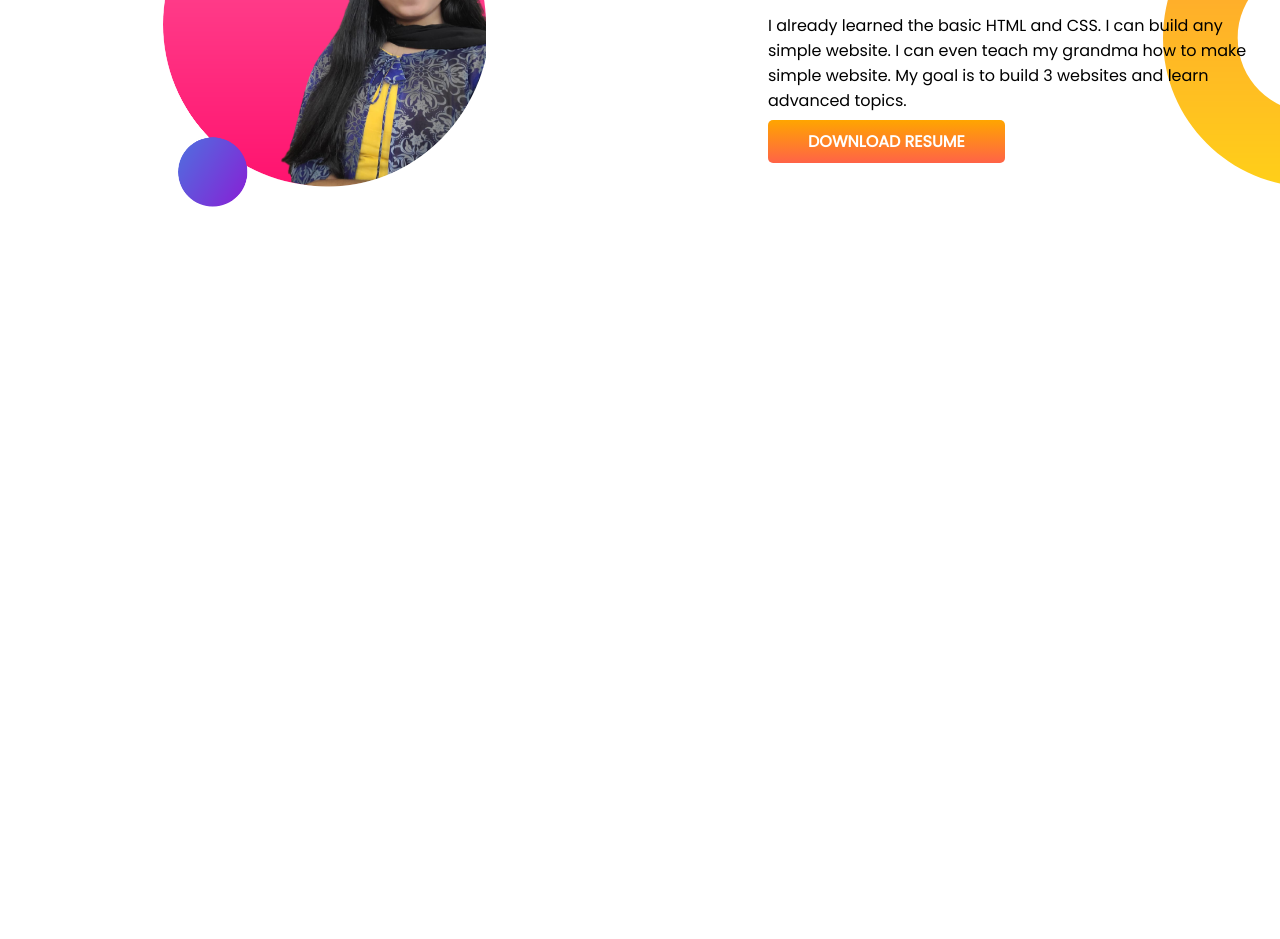
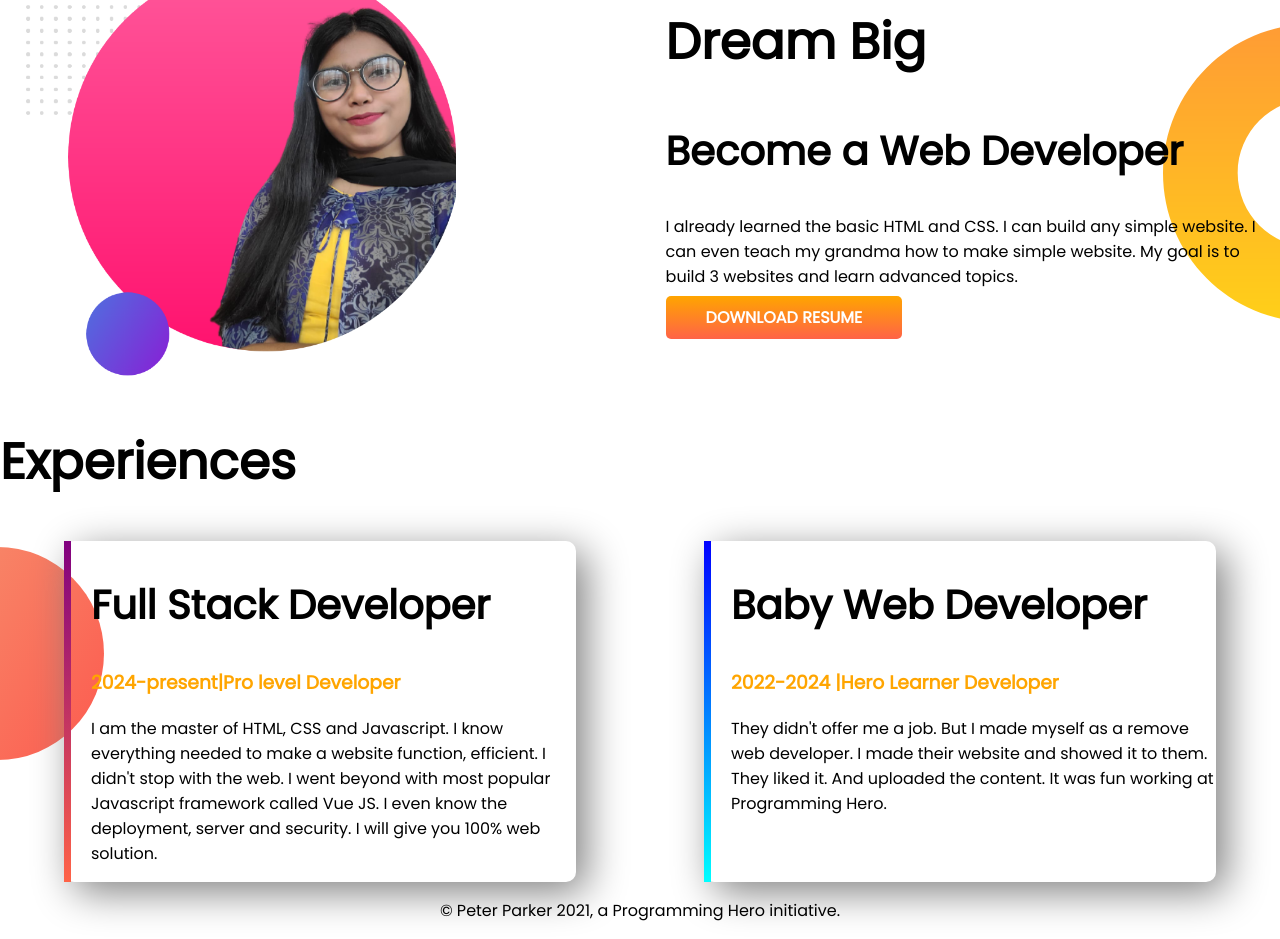
Before and after one commit to anishabiva/developer.portfolio, a plain HTML site: page index.html in a window 1280 px wide. Shown: the part 500-1439 px from the top of the page. Before the commit the page ends 800 px from the top, so only its background shows below. Drawn offline with Linux system fonts and the light colour scheme.

Commit message:
footer and experience added

```diff
--- a/index.html
+++ b/index.html
@@ -14,7 +14,7 @@
 </head>
 
 <body>
-    <section class="top-banner">
+    <section class="top-banner flexiable-container">
         <div class="half-width">
             <h1>Welcome To</h1>
             <h1><span class="orange-color">Anisha Biva</span> World!</h1>
@@ -30,7 +30,7 @@
             <img src="images/biva.png" alt="">
         </div>
     </section>
-    <section class="dream-big">
+    <section class="dream-big flexiable-container">
         <div class="half-width">
             <img src="images/bivaa.png" alt="">
         </div>
@@ -49,6 +49,38 @@
         </div>
 
     </section>
+    <section class="experience-area">
+        <h1>Experiences</h1>
+        <div class="flexiable-container">
+            <div id="full-stack-experience" class="experience-item">
+                <h2>Full Stack Developer</h2>
+                <h3 class="orange-color">2024-present|Pro level Developer</h3>
+                <p>
+                    I am the master of HTML, CSS and Javascript. I know everything needed to make a website function,
+                    efficient.
+                    I didn't stop with the web. I went beyond with most popular Javascript framework called Vue JS.
+                    I even know the deployment, server and security. I will give you 100% web solution.
+                </p>
+            </div>
+            <div id="web-dev-experience" class="experience-item">
+                <h2>Baby Web Developer</h2>
+                <h3 class="orange-color">2022-2024 |Hero Learner Developer</h3>
+                <p>
+                    They didn't offer me a job. But I made myself as a remove web developer. I made their website and
+                    showed
+                    it to them. They liked it.
+                    And uploaded the content. It was fun working at Programming Hero.
+                </p>
+
+            </div>
+
+        </div>
+    </section>
+    <footer>
+        <p>© Peter Parker 2021, a Programming Hero initiative.</p>
+
+    </footer>
+
 
 
 </body>
--- a/style.css
+++ b/style.css
@@ -3,22 +3,26 @@ body{
     margin: 0;
 }
 h1{
-    font-size: 30px;
+    font-size: 50px;
 
 
+}
+h2{
+    font-size: 40px;
 }
 .orange-color{
     color: orange;
 
 }
-section{
+.flexiable-container{
     display: flex;
     margin-bottom: 20;
 
 }
 .half-width{
    width: 50%;
-   padding-left: 10%;
+   padding-left: 2%;
+   box-shadow: 10px,10px yellowgreen;
 }
 .half-width img{
     width: 70%;
@@ -42,3 +46,41 @@ section{
     background-position: right;
 
 }
+.experience-area{
+    background-image: url(images/exp-bg.png);
+    background-repeat: no-repeat;
+    background-position: left;
+
+}
+
+.experience-item{
+    width: 40%;
+    margin-left: 5%;
+    margin-right: 5%;
+    padding-left: 20px;
+    border-radius: 10px;
+
+    box-shadow: 10px 10px 40px gray;
+
+
+
+
+}
+#web-dev-experience{
+    border-left: 7px solid;
+    border-image: linear-gradient(blue,cyan);
+    border-image-slice: 1;
+
+
+}
+#full-stack-experience{
+    border-left: 7px solid;
+    border-image: linear-gradient(purple,tomato);
+    border-image-slice: 1;
+
+}
+
+footer p{
+    text-align: center;
+}
+}
```
Also changed, not shown: images/IMG-20211024-WA0004.jpg (deleted), images/IMG-20211216-WA0123.jpg (deleted), images/my-bg.png (deleted), images/received_2439464489637306.jpeg (deleted).
